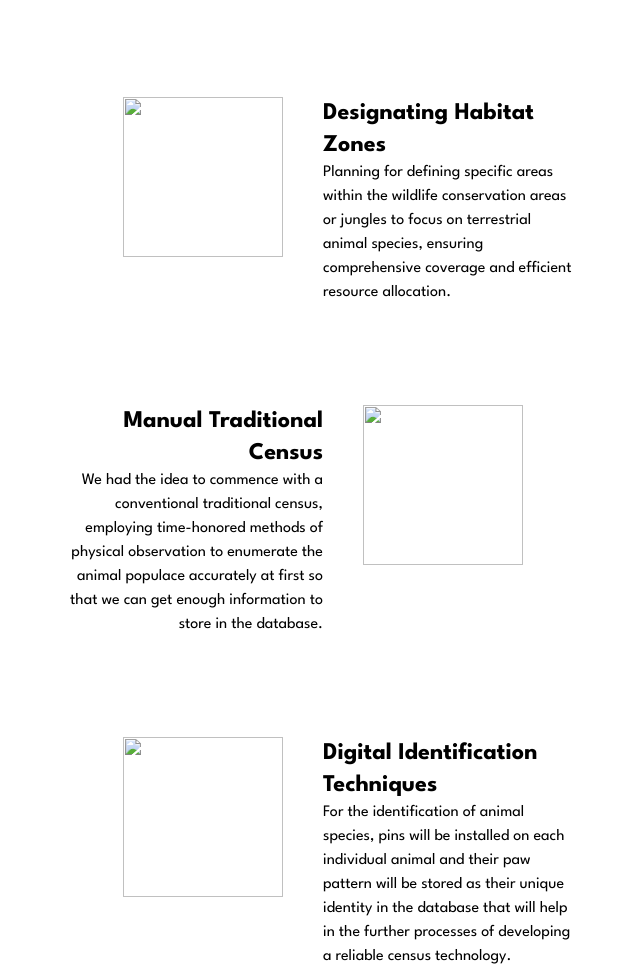
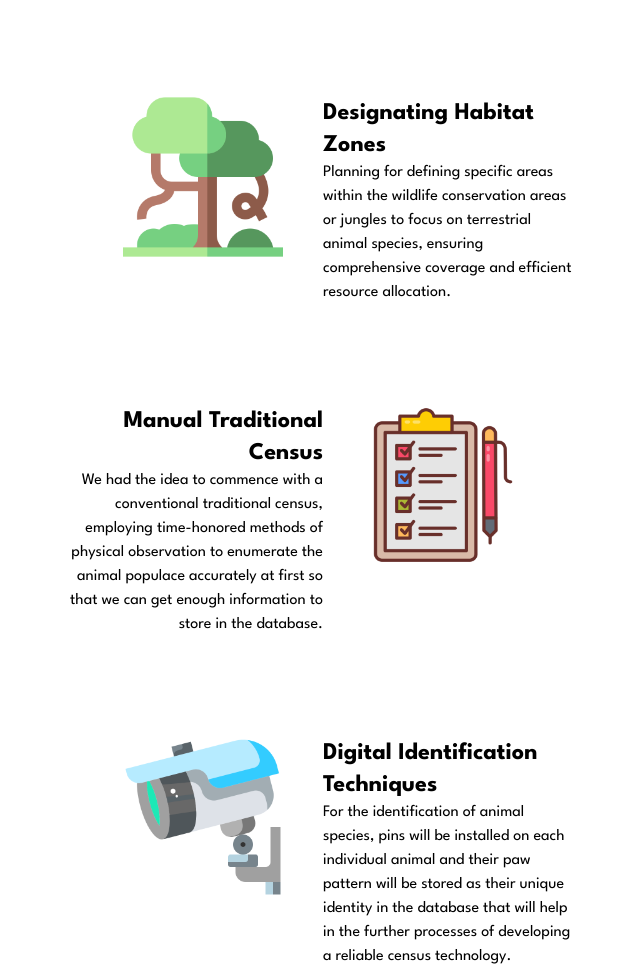
Before and after one commit to crebro/panchakanya-forest, a plain HTML site: page codehiking.html in a window 1280 px wide. Shown: the part 923-1895 px from the top of the page, without its empty margins (317-957 px from the left). Drawn offline with nearby package versions, Linux system fonts and the light colour scheme; the site is published under a folder, as on GitHub Pages, so addresses that start at the root find nothing; no server answers.

Commit message:
chore: relative path for icons on code hiking page

```diff
--- a/codehiking.html
+++ b/codehiking.html
@@ -82,7 +82,7 @@ https://cdn.jsdelivr.net/npm/material-icons@1.13.12/iconfont/material-icons.min.
       <div class="w-[80%] m-auto mt-20">
         <div class="flex flex-col sm:flex-row">
           <div style="flex: 1" class="flex justify-center sm:justify-end mt-5">
-            <img src="/assets/icons/tree.png" class="w-40 h-40 mx-10" />
+            <img src="./assets/icons/tree.png" class="w-40 h-40 mx-10" />
           </div>
           <div style="flex: 1">
             <div class="w-[100%] lg:w-[80%] xl:w-[50%] mt-5">
@@ -114,12 +114,12 @@ https://cdn.jsdelivr.net/npm/material-icons@1.13.12/iconfont/material-icons.min.
             style="flex: 1"
             class="flex justify-center md:justify-start mt-5"
           >
-            <img src="/assets/icons/document.png" class="w-40 h-40 mx-10" />
+            <img src="./assets/icons/document.png" class="w-40 h-40 mx-10" />
           </div>
         </div>
         <div class="mt-20 flex flex-col sm:flex-row">
           <div style="flex: 1" class="flex justify-center sm:justify-end mt-5">
-            <img src="/assets/icons/cctv-camera.png" class="w-40 h-40 mx-10" />
+            <img src="./assets/icons/cctv-camera.png" class="w-40 h-40 mx-10" />
           </div>
           <div style="flex: 1">
             <div class="w-[100%] lg:w-[80%] xl:w-[50%] mt-5">
```
